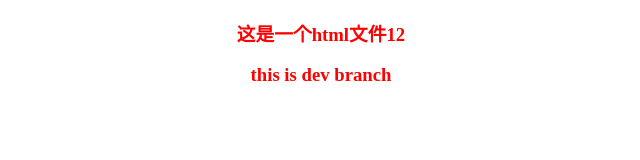
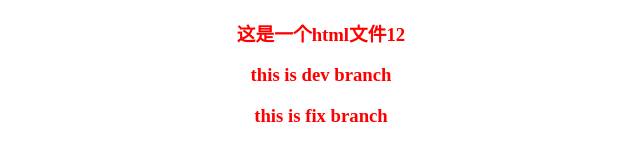
Before and after one commit to zhouTest123/gitDemo, a plain HTML site: page index.html in a window 1280 px wide. Shown: the whole page, without its empty margins (319-959 px from the left). Drawn offline with Linux system fonts and the light colour scheme.

Commit message:
commit fix

```diff
--- a/index.html
+++ b/index.html
@@ -9,6 +9,6 @@
 
 <h3>这是一个html文件12</h3>
 <h3>this is dev branch</h3>
-
+<h3>this is fix branch</h3>
 </body>
 </html>
```
